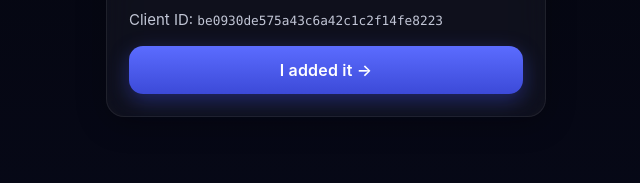
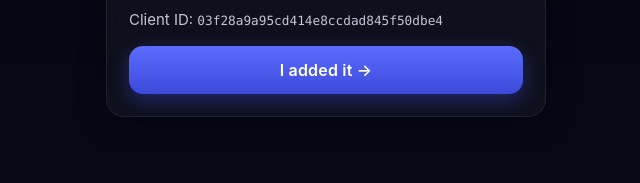
Before and after one commit to jigarmadia/sleep-song, a plain HTML site: page index.html in a window 1280 px wide. Shown: the part 414-597 px from the top of the page, 314-954 px from the left. Drawn offline with Linux system fonts and the light colour scheme.

Commit message:
Update Spotify client ID
Co-Authored-By: Claude Opus 4.7 (1M context) <noreply@anthropic.com>

```diff
--- a/app.js
+++ b/app.js
@@ -8,7 +8,7 @@
   'use strict';
 
   // ---------- Config ----------
-  const CLIENT_ID  = 'be0930de575a43c6a42c1c2f14fe8223';
+  const CLIENT_ID  = '03f28a9a95cd414e8ccdad845f50dbe4';
   const TRACK_URI  = 'spotify:track:3HC9bA5wmZsz0wtrCIt3I6';
   const TRACK_ID   = TRACK_URI.split(':').pop();
   const SCOPES     = [
--- a/index.html
+++ b/index.html
@@ -38,7 +38,7 @@
         <code id="redirect-uri">—</code>
         <button id="copy-redirect" class="ghost-btn" type="button">Copy</button>
       </div>
-      <p class="muted">Client ID: <code>be0930de575a43c6a42c1c2f14fe8223</code></p>
+      <p class="muted">Client ID: <code>03f28a9a95cd414e8ccdad845f50dbe4</code></p>
       <button id="step1-done" class="primary-btn" type="button">I added it →</button>
     </section>
 
```
Also changed, not shown: README.md.
